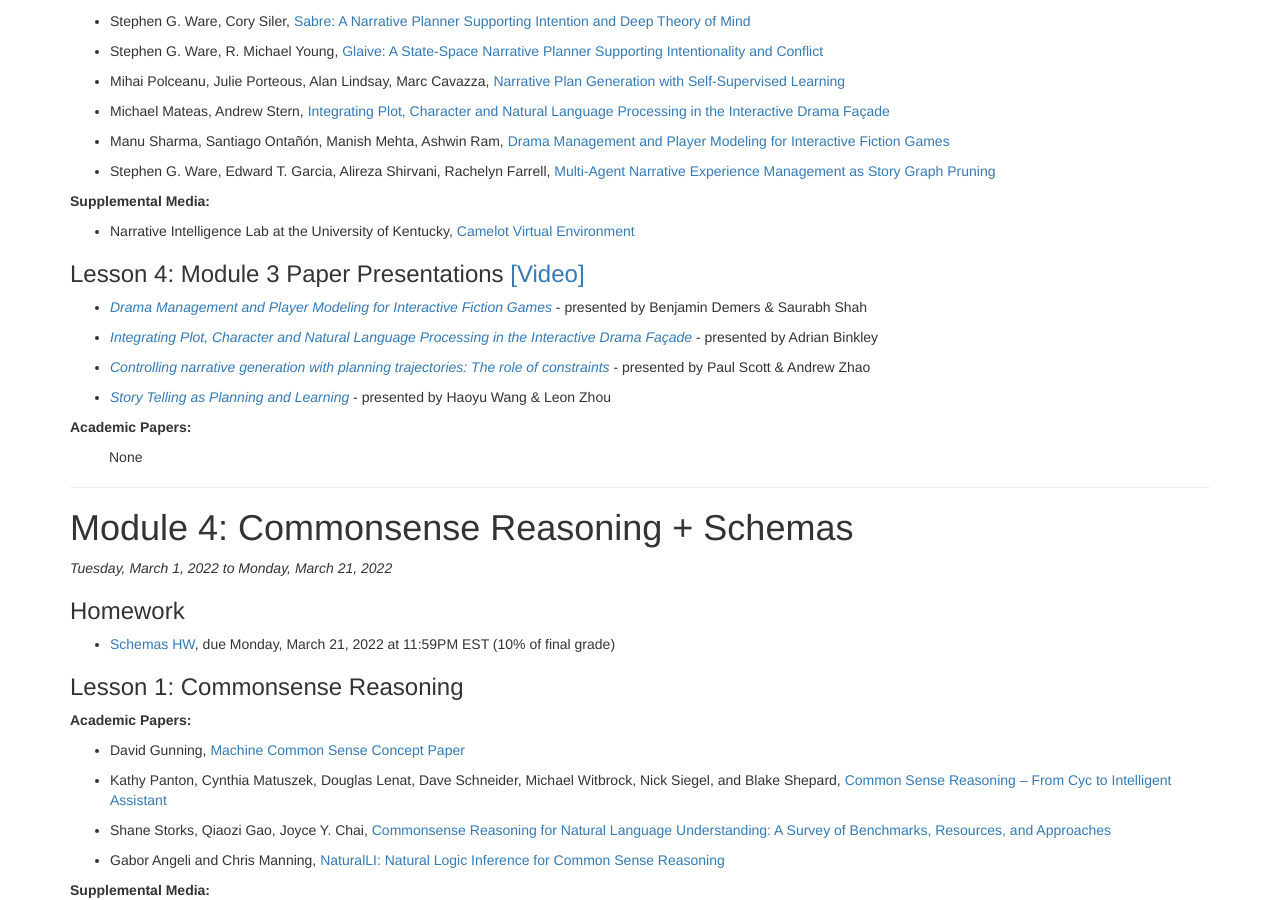
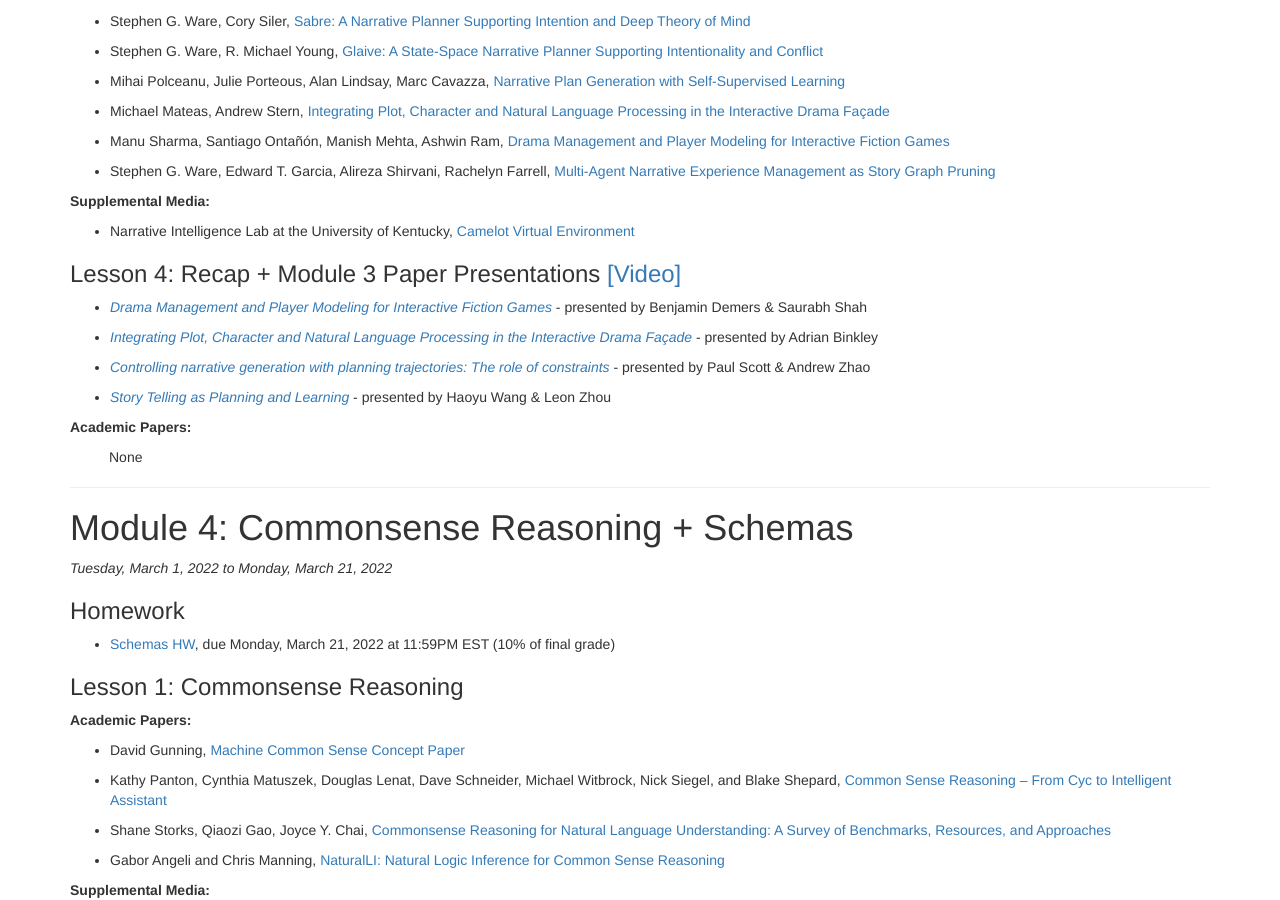
Before and after one commit to interactive-fiction-class/interactive-fiction-class.github.io, a Jekyll site: the page built from modules.md, in a window 1280 px wide and 900 px high, scrolled down 4204 px. Built offline with Jekyll 4.4.1, drawn with Linux system fonts in a browser that asks for light colours; nearby versions of some CDN libraries; a script that is not in the unit is left out.

Commit message:
fix 2/24 title

```diff
--- a/_data/modules.yaml
+++ b/_data/modules.yaml
@@ -405,7 +405,7 @@
           authors: Stephen G. Ware, Edward T. Garcia, Alireza Shirvani, Rachelyn Farrell
           url: http://cs.uky.edu/~sgware/reading/papers/ware2019multi.pdf
     -
-      title: Module 3 Paper Presentations
+      title: Recap + Module 3 Paper Presentations
       video: https://upenn.hosted.panopto.com/Panopto/Pages/Viewer.aspx?id=ebe8c581-fbe2-4de2-9937-ae38015e5614
       presentations:
         -
```
